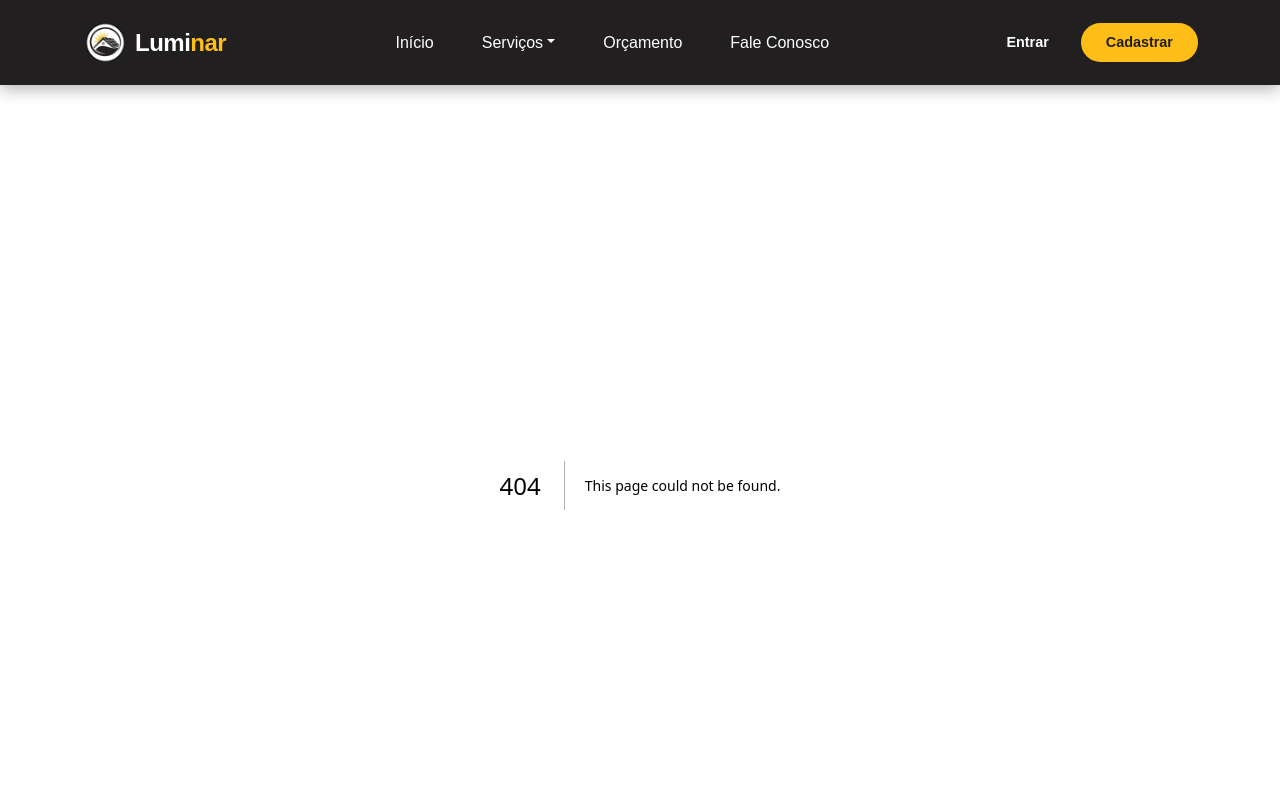
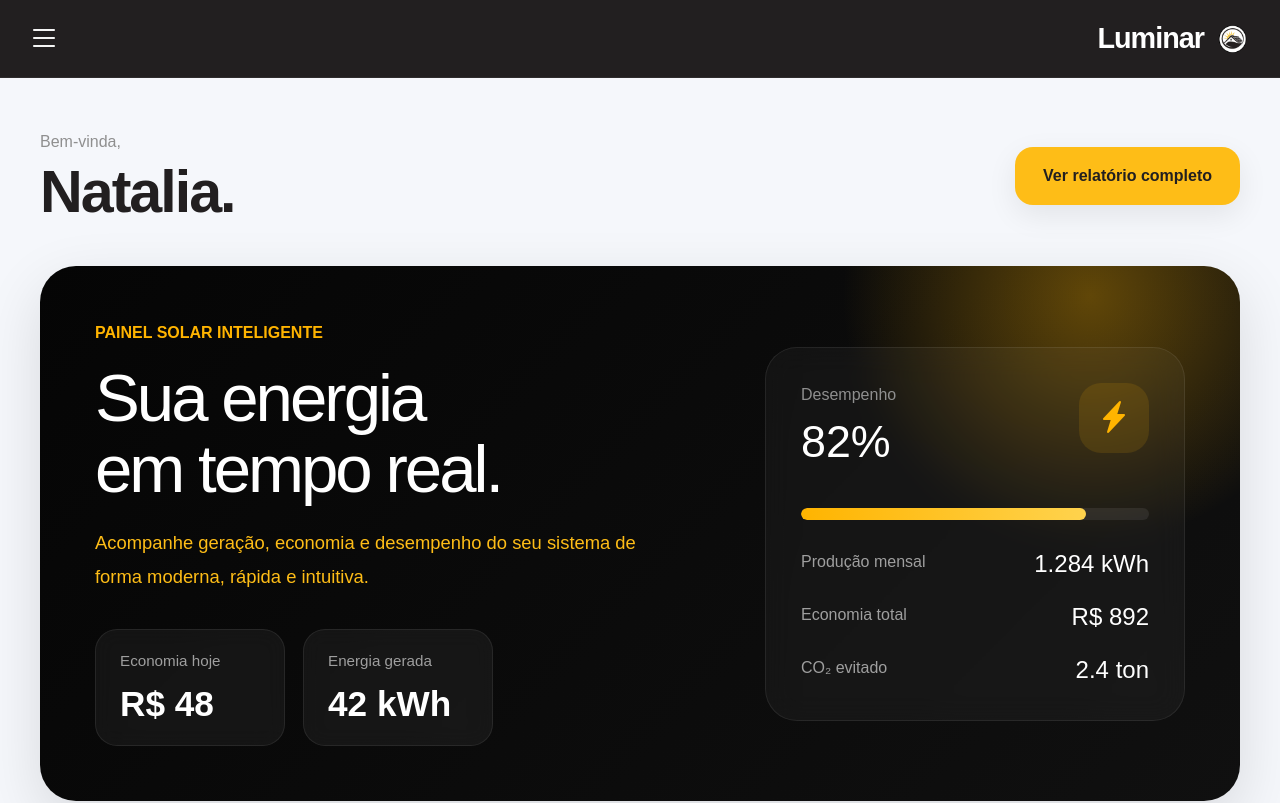
Before and after one commit to FefaAlmeida/projetoIntegrador, a Next.js app in the folder frontend/: page /inicio-dashboard in a window 1280 px wide. Before the commit this address had no page. Shown: the top 803 px of the page. Built offline with nearby package versions, Linux system fonts and the light colour scheme.

Commit message:
Pastas dashboard

```diff
--- a/frontend/src/app/(cliente-logado)/sistema/components/Footer.jsx
+++ b/frontend/src/app/(cliente-logado)/components/Footer.jsx
@@ -3,7 +3,7 @@ export default function Footer() {
     <footer
       className="text-center py-4"
       style={{
-        background: "#111",
+        background: "#221f20",
         color: "#999",
       }}
     >
--- a/frontend/src/app/(cliente-logado)/sistema/components/Header.jsx
+++ b/frontend/src/app/(cliente-logado)/components/Header.jsx
@@ -63,22 +63,17 @@ export default function Header() {
             Luminar
         </span>
 
-            <div
+        <img
+            src="/logo-semEscrita.png"
+            alt="Logo Luminar"
             style={{
             width: "40px",
             height: "40px",
             borderRadius: "14px",
-                background: "#febd17",
-                display: "flex",
-                alignItems: "center",
-                justifyContent: "center",
-                color: "#221f20",
-                fontWeight: "900",
-                fontSize: "1.3rem",
+            objectFit: "cover",
+            padding: "4px",
             }}
-            >
-              S
-            </div>
+        />
         </a>
         </div>
       </nav>
@@ -189,7 +184,7 @@ export default function Header() {
 
           <hr
             style={{
-              borderColor: "rgba(255,255,255,0.08)",
+              borderColor: "rgba(255, 255, 255, 0.08)",
             }}
           />
 
@@ -216,7 +211,7 @@ export default function Header() {
                     fontSize: "0.95rem",
                   }}
                 >
-                  Giovana
+                  Natalia
                 </strong>
 
                 <small
@@ -224,7 +219,7 @@ export default function Header() {
                     color: "#b5b5b5",
                   }}
                 >
-                  Administradora
+                  Cliente
                 </small>
               </div>
             </a>
--- a/frontend/src/app/(cliente-logado)/sistema/layout.jsx
+++ b/frontend/src/app/(cliente-logado)/inicio-dashboard/layout.jsx
@@ -6,8 +6,8 @@ import "../../home.css";
 
 import BootstrapClient from "../../bootstrap-client";
 
-import Header from "./components/Header";
-import Footer from "./components/Footer";
+import Header from "../components/Header";
+import Footer from "../components/Footer";
 
 export const metadata = {
   title: "Painel do Cliente",
--- a/frontend/src/app/(cliente-logado)/sistema/page.jsx
+++ b/frontend/src/app/(cliente-logado)/inicio-dashboard/page.jsx
@@ -7,7 +7,6 @@ export default function Page() {
       <section
         style={{
           minHeight: "100vh",
-          background: "#f5f5f5",
           fontFamily: "'Poppins', sans-serif",
           padding: "40px",
         }}
@@ -38,13 +37,13 @@ export default function Page() {
                   fontSize: "1rem",
                 }}
               >
-                Bem-vinda de volta,
+                Bem-vinda,
               </p>
 
               <h1
                 style={{
                   fontSize: "3.7rem",
-                  color: "#111",
+                  color: "#221f20",
                   margin: 0,
                   fontWeight: "700",
                   letterSpacing: "-2px",
@@ -59,8 +58,8 @@ export default function Page() {
             <button
               style={{
                 border: "none",
-                background: "#111",
-                color: "#fff",
+                background: "#febd17",
+                color: "#221f20",
                 height: "58px",
                 padding: "0 28px",
                 borderRadius: "18px",
@@ -142,7 +141,7 @@ export default function Page() {
 
                 <p
                   style={{
-                    color: "#bdbdbd",
+                    color: "#febd17",
                     fontSize: "1.15rem",
                     lineHeight: "34px",
                     maxWidth: "620px",
--- a/frontend/src/app/layout.jsx
+++ b/frontend/src/app/layout.jsx
@@ -29,7 +29,6 @@ export default function RootLayout({ children }) {
   <html lang="pt-BR" className={`${geistSans.variable} ${geistMono.variable}`}>
    <body>
     <BootstrapClient />
-    <Header/>
     {children}
     <Toaster
   richColors
@@ -43,7 +42,6 @@ export default function RootLayout({ children }) {
     },
   }}
 />
-    <Footer/>
    </body>
   </html>
  );
```
Also changed, not shown: frontend/src/app/(cliente-logado)/chamados/page.jsx (added), frontend/src/app/(cliente-logado)/dashboard/page.jsx (added). Lines whose indentation alone changed are shown as unchanged.
